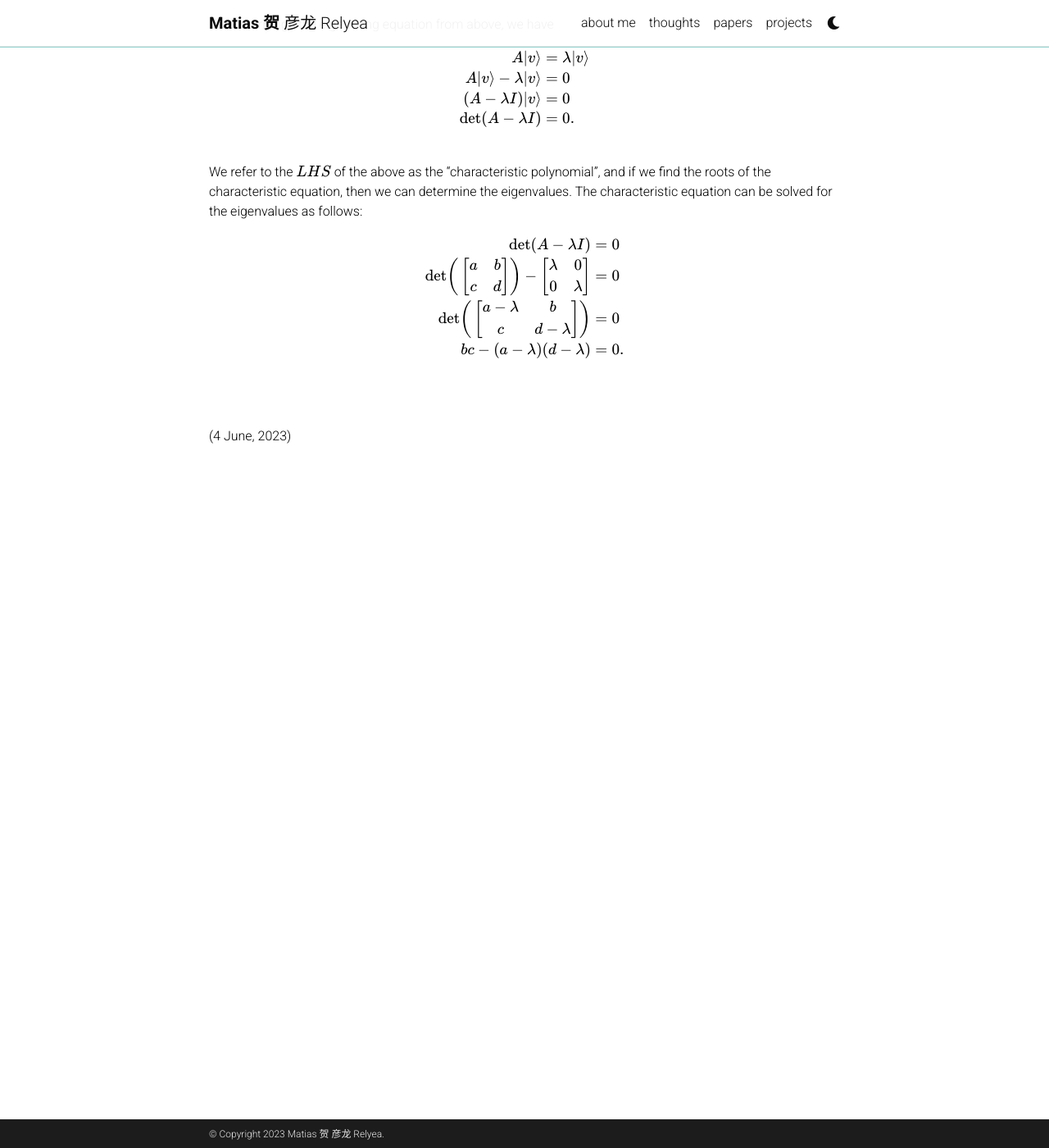
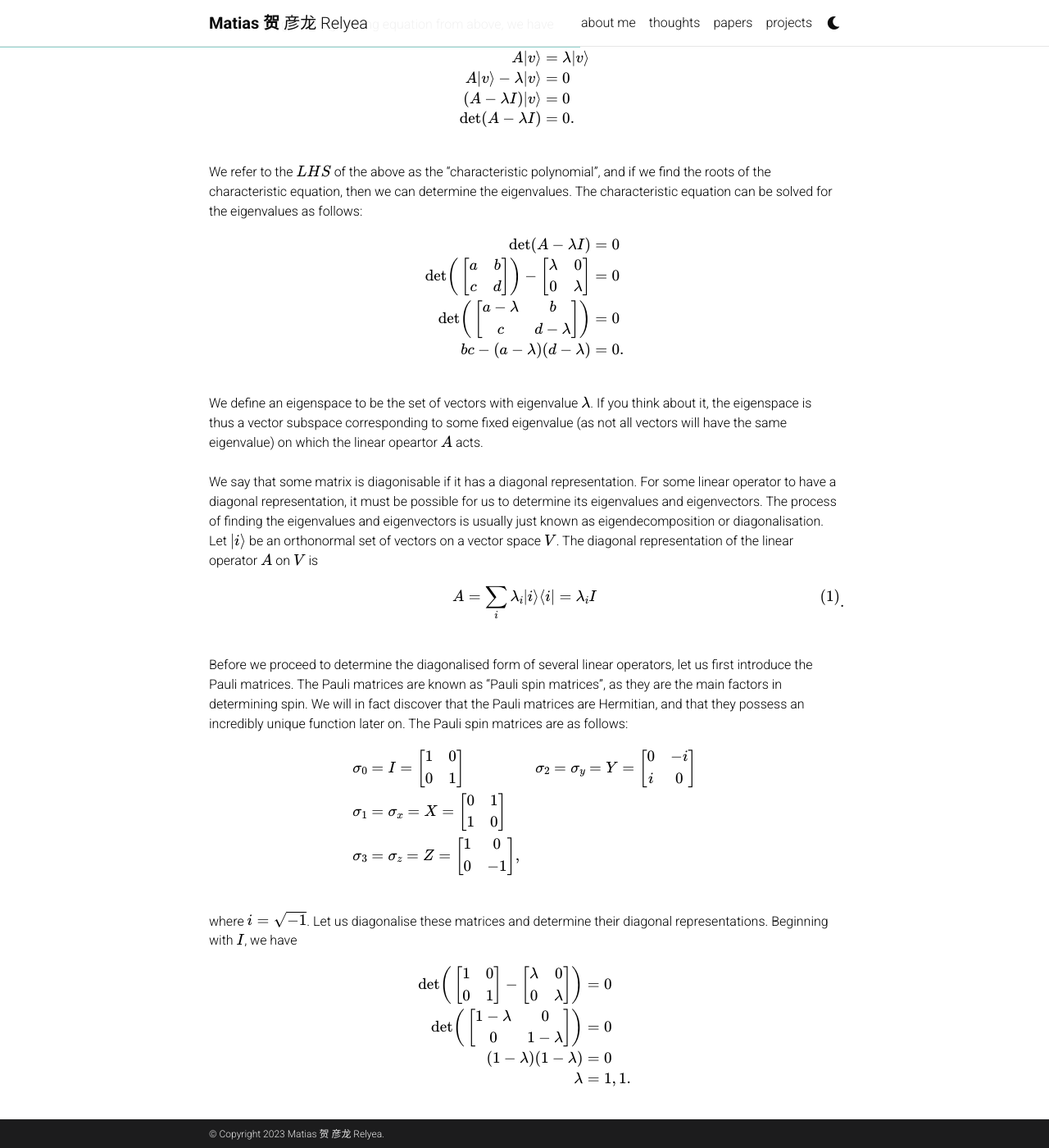
Before and after one commit to Quadcryo/quadcryo, a Jekyll site: the page built from _projects/eigenthings and the Pauli matrices (quantum mechanics research project).md, in a window 1280 px wide and 1400 px high, scrolled down 638 px. Shown: the whole window at 82% size. Built offline with Jekyll 4.4.1, drawn with Linux system fonts in a browser that asks for light colours; comment, search, counter and statistics services are not loaded; a style sheet for code colours, icons or effects is not loaded; some of the changed text lies outside the part shown.

Commit message:
finished

```diff
--- a/_projects/eigenthings and the Pauli matrices (quantum mechanics research project).md
+++ b/_projects/eigenthings and the Pauli matrices (quantum mechanics research project).md
@@ -61,41 +61,66 @@ bc - (a - \lambda)(d - \lambda) & = 0.
 $$
 
 <br>
+We define an eigenspace to be the set of vectors with eigenvalue $$\lambda$$. If you think about it, the eigenspace is thus a vector subspace corresponding to some fixed eigenvalue (as not all vectors will have the same eigenvalue) on which the linear opeartor $$A$$ acts.
+<br>
+<br>
+We say that some matrix is diagonisable if it has a diagonal representation. For some linear operator to have a diagonal representation, it must be possible for us to determine its eigenvalues and eigenvectors. The process of finding the eigenvalues and eigenvectors is usually just known as eigendecomposition or diagonalisation. Let $$|i\rangle$$ be an orthonormal set of vectors on a vector space $$V$$. The diagonal representation of the linear operator $$A$$ on $$V$$ is
 <br>
 
+$$
+\begin{equation} A = \sum_{i}\lambda_{i}|i\rangle \langle i| = \lambda_{i}I \end{equation} \label{eq:1}.
+$$
 
+<br>
+Before we proceed to determine the diagonalised form of several linear operators, let us first introduce the Pauli matrices. The Pauli matrices are known as "Pauli spin matrices", as they are the main factors in determining spin. We will in fact discover that the Pauli matrices are Hermitian, and that they possess an incredibly unique function later on. The Pauli spin matrices are as follows:
+<br>
 
+$$
+\begin{equation*}
+\begin{array}{ll}
+    \sigma_{0}=I=\begin{bmatrix} 1 & 0 \\ 0 & 1 \end{bmatrix} & \sigma_{2}=\sigma_{y}=Y=\begin{bmatrix} 0 & -i \\ i & 0 \end{bmatrix} \\
+    \sigma_{1}=\sigma_{x}=X=\begin{bmatrix} 0 & 1 \\ 1 & 0 \end{bmatrix} &  \\ \sigma_{3}=\sigma_{z}=Z=\begin{bmatrix} 1 & 0 \\ 0 & -1 \end{bmatrix},
+\end{array}
+\end{equation*}
+$$
 
+<br>
+where $$i=\sqrt{-1}$$. Let us diagonalise these matrices and determine their diagonal representations. Beginning with $$I$$, we have
+<br>
 
+$$
+\begin{align*}
+\text{det}\bigg( \begin{bmatrix} 1 & 0 \\ 0 & 1 \end{bmatrix} - \begin{bmatrix} \lambda & 0 \\ 0 & \lambda \end{bmatrix} \bigg) & = 0 \\
+\text{det}\bigg( \begin{bmatrix} 1-\lambda & 0 \\ 0 & 1-\lambda \end{bmatrix} \bigg) & = 0 \\
+(1-\lambda)(1-\lambda) & = 0 \\
+\lambda & = 1, 1.
+\end{align*}
+$$
 
+<br>
+To find the eigenvectors, notice that we are trying to solve the matrix equation
+<br>
 
+$$
+\begin{align*}
+\begin{bmatrix} 1 & 0 \\ 0 & 1 \end{bmatrix} \begin{bmatrix} x \\ y  \end{bmatrix} & = \begin{bmatrix} x \\ y  \end{bmatrix} \\
+\begin{bmatrix} x \\ y  \end{bmatrix} & = \begin{bmatrix} x \\ y  \end{bmatrix}.
+\end{align*}
+$$
 
+<br>
+This is already in diagonalised form, so the eigenvectors are
+<br>
 
+$$
+\begin{bmatrix} 1 \\ 0  \end{bmatrix} \\ \text{and} \\ \begin{bmatrix} 0 \\ 1  \end{bmatrix}.
+$$
 
-
-
-
-
-
-
-
-
-
-
-
-
-
-
-
-
-
-
-
-
-
-
-
-
-
-
+<br>
+Thus the diagonal representation is $$I=|1\rangle \langle 0| - |0\rangle \langle 1|$$.
+<br>
+<br>
+This process can be repeated for all other Pauli matrices. Thus the diagonal representations of the other Pauli matrices are $$|1\rangle \langle 1| - |1\rangle \langle -1|$$, $$|1\rangle \langle i| - |1\rangle \langle -i|$$, and $$|1\rangle \langle 0| - |0\rangle \langle 1|$$ for $$X$$, $$Y$$, and $$Z$$ respectively. We will investigate these further soon.
+<br>
 (4 June, 2023)
+<br>
```
